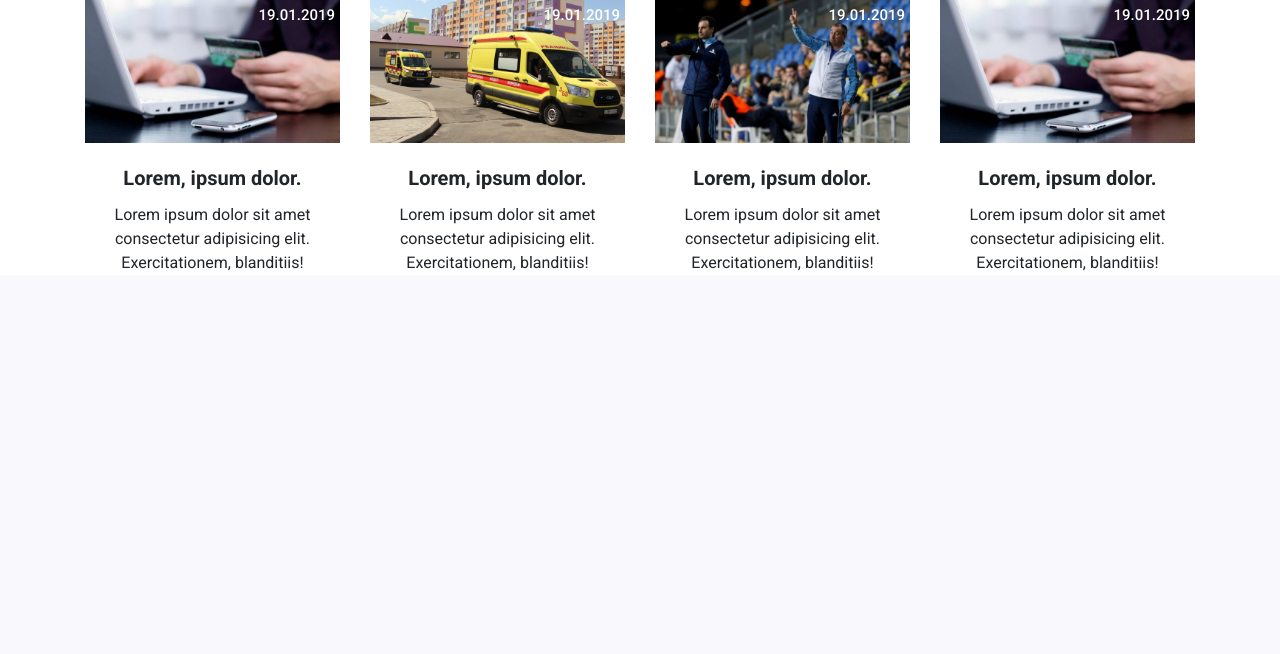
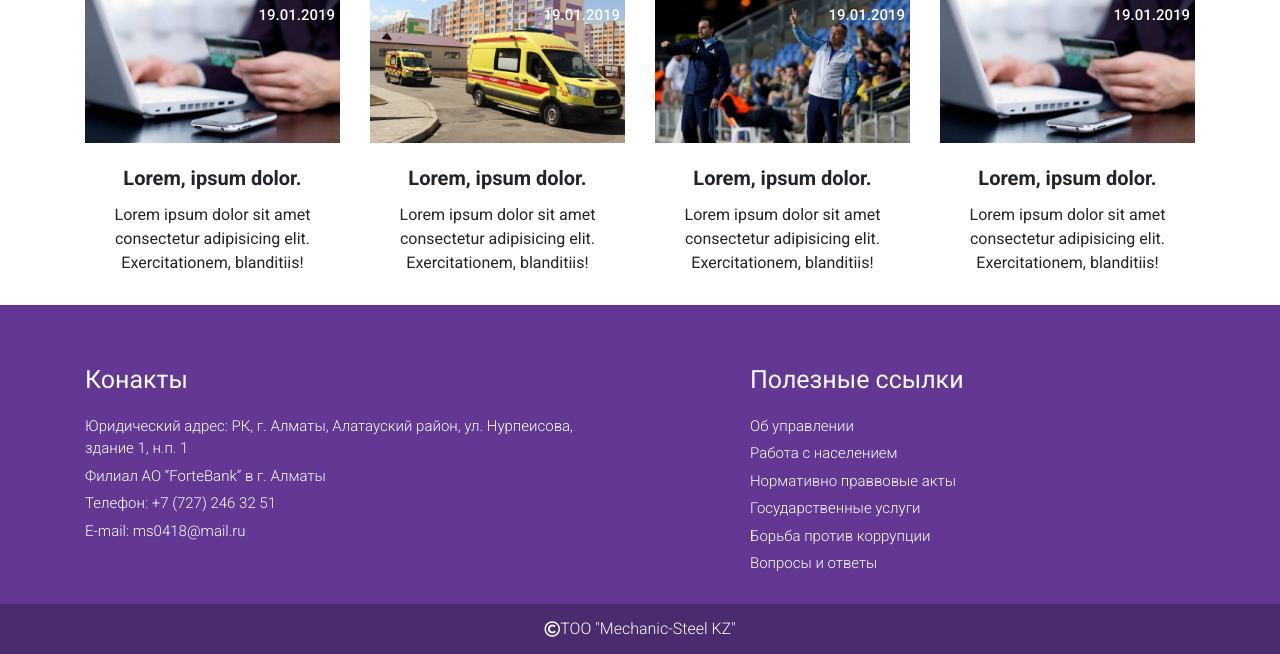
Before and after one commit to Donchidzee/uptad-jambyl, a PHP site: page / in a window 1280 px wide. Shown: the part 803-1457 px from the top of the page. Before the commit the page ends 1074 px from the top, so only its background shows below. Run offline with PHP 8.4, Linux system fonts and the light colour scheme; some libraries are stand-ins or nearby versions.

Commit message:
Add footer

```diff
--- a/assets/scss/components/news-card.scss
+++ b/assets/scss/components/news-card.scss
@@ -26,15 +26,23 @@
         margin-bottom: 10px;
         display: block;
         text-align: center;
+
+        transition: 0.5s;
         font: {
             size: 20px;
             weight: 800;
         }
     }
 
+    &:hover &__heading {
+        transition: 0.5s;
+        color: $color-1;
+    }
+
     &__text {
-        width: 80%;
-        display: block;
+        width: 90%;
         text-align: center;
     }
+
+    cursor: pointer;
 }
--- a/assets/scss/components/person-info.scss
+++ b/assets/scss/components/person-info.scss
@@ -1,6 +1,9 @@
 .person-info {
+    $button-transition: 1s;
     display: flex;
     justify-content: center;
+
+    transition: $button-transition;
 
     &__card {
         border-radius: 0;
@@ -20,6 +23,7 @@
         background-color: $color-1;
 
         &:hover {
+            transition: $button-transition;
             background-color: $hover-button-color;
         }
     }
--- a/assets/scss/layout/contact-bar.scss
+++ b/assets/scss/layout/contact-bar.scss
@@ -34,6 +34,10 @@
         &_active {
             background-color: #ffffff;
         }
+
+        &:hover {
+            background-color: #ffffff;
+        }
     }
 
     &__contact-info {
--- /dev/null
+++ b/assets/scss/layout/footer.scss
@@ -0,0 +1,43 @@
+.footer {
+    margin-top: 30px;
+    padding-top: 60px;
+    background-color: $color-1;
+
+    &__heading {
+        color: white;
+        margin-bottom: 20px;
+        font: {
+            size: 25px;
+            weight: 400;
+        }
+    }
+
+    &__links, &__contacts {
+        display: flex;
+        flex-direction: column;
+    }
+
+    &__link, &__text {
+        margin-bottom: 5px;
+        color: white;
+        font: {
+            size: 15px;
+            weight: 300;
+        }
+    }
+
+    &__link:hover {
+        text-decoration: none;
+        color: white;
+    }
+
+    &__copyright {
+        height: 50px;
+        display: flex;
+        justify-content: center;
+        align-items: center;
+        color: white;
+        font-weight: 300;
+        background-color: $hover-button-color;
+    }
+}
--- a/assets/scss/main.scss
+++ b/assets/scss/main.scss
@@ -11,5 +11,6 @@
 @import "components/search-field.scss";
 @import "components/top-nav.scss";
 @import "layout/contact-bar.scss";
+@import "layout/footer.scss";
 @import "layout/header.scss";
 @import "layout/main-block.scss";
--- a/index.html
+++ b/index.html
@@ -145,25 +145,25 @@
     <main class="main mt-4">
         <div class="container last-news">
             <div class="row">
-                <div class="last-news__card news-card col-12 col-md-2 col-lg-3">
+                <div class="last-news__card news-card col-12 col-md-2 col-lg-3 mt-3 mt-lg-0">
                     <img src="/assets/img/news/slider_1.jpg" alt="" class="news-card__img">
                     <span class="news-card__add-time">19.01.2019</span>
                     <span class="news-card__heading">Lorem, ipsum dolor.</span>
                     <span class="news-card__text">Lorem ipsum dolor sit amet consectetur adipisicing elit. Exercitationem, blanditiis!</span>
                 </div>
-                <div class="last-news__card news-card col-12 col-md-2 col-lg-3">
+                <div class="last-news__card news-card col-12 col-md-2 col-lg-3 mt-3 mt-lg-0">
                     <img src="/assets/img/news/slider_2.jpg" alt="" class="news-card__img">
                     <span class="news-card__add-time">19.01.2019</span>
                     <span class="news-card__heading">Lorem, ipsum dolor.</span>
                     <span class="news-card__text">Lorem ipsum dolor sit amet consectetur adipisicing elit. Exercitationem, blanditiis!</span>
                 </div>
-                <div class="last-news__card news-card col-12 col-md-2 col-lg-3">
+                <div class="last-news__card news-card col-12 col-md-2 col-lg-3 mt-3 mt-lg-0">
                     <img src="/assets/img/news/slider_3.jpg" alt="" class="news-card__img">
                     <span class="news-card__add-time">19.01.2019</span>
                     <span class="news-card__heading">Lorem, ipsum dolor.</span>
                     <span class="news-card__text">Lorem ipsum dolor sit amet consectetur adipisicing elit. Exercitationem, blanditiis!</span>
                 </div>
-                <div class="last-news__card news-card col-12 col-md-2 col-lg-3">
+                <div class="last-news__card news-card col-12 col-md-2 col-lg-3 mt-3 mt-lg-0">
                     <img src="/assets/img/news/slider_1.jpg" alt="" class="news-card__img">
                     <span class="news-card__add-time">19.01.2019</span>
                     <span class="news-card__heading">Lorem, ipsum dolor.</span>
@@ -175,7 +175,32 @@
 
 
     <footer class="footer">
-
+        <div class="container mb-4">
+            <div class="row">
+                <div class="footer__contacts col-12 col-lg-6">
+                    <h5 class="footer__heading">Конакты</h5>
+                    <span class="footer__text">Юридический адрес: РК, г. Алматы, Алатауский район, ул. Нурпеисова, здание 1, н.п. 1</span>
+                    <span class="footer__text">Филиал АО “ForteBank” в г. Алматы</span>
+                    <span class="footer__text">Телефон: +7 (727) 246 32 51</span>
+                    <span class="footer__text">E-mail: ms0418@mail.ru</span>
+                </div>
+                <div class="footer__links col-12 col-lg-5 offset-lg-1">
+                    <h5 class="footer__heading">Полезные ссылки</h5>
+                    <a href="#" class="footer__link">Об управлении</a>
+                    <a href="#" class="footer__link">Работа с населением</a>
+                    <a href="#" class="footer__link">Нормативно праввовые акты</a>
+                    <a href="#" class="footer__link">Государственные услуги</a>
+                    <a href="#" class="footer__link">Борьба против коррупции</a>
+                    <a href="#" class="footer__link">Вопросы и ответы</a>
+                </div>
+            </div>
+        </div>
+        <div class="container-fluid">
+            <div class="row footer__copyright">
+                    <i class="far fa-copyright"></i>
+                    <span class="footer__copyright-text">TOO "Mechanic-Steel KZ"</span>
+            </div>
+        </div>
     </footer>
 
 
```
Also changed, not shown: out/main.min.css, 1 other file.
